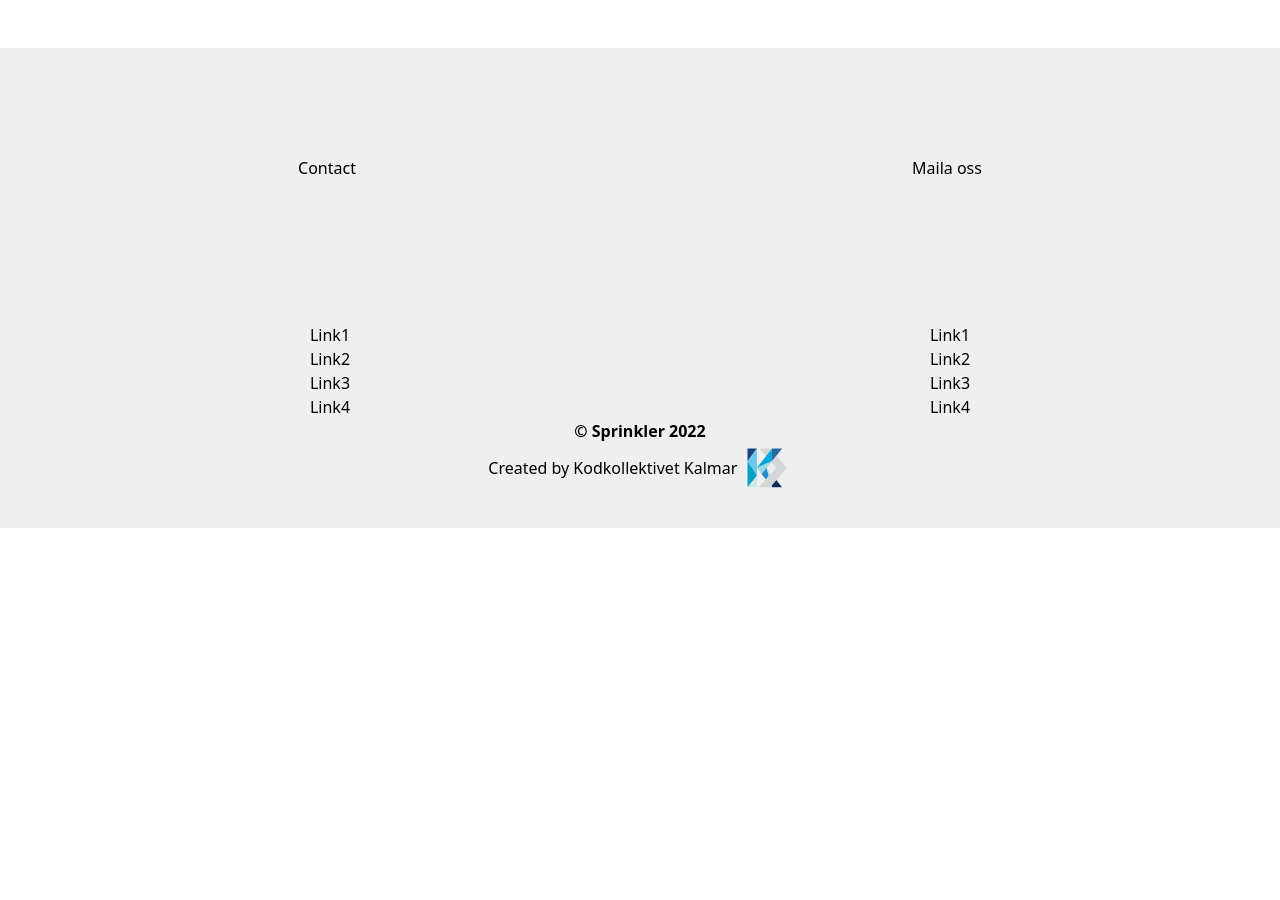
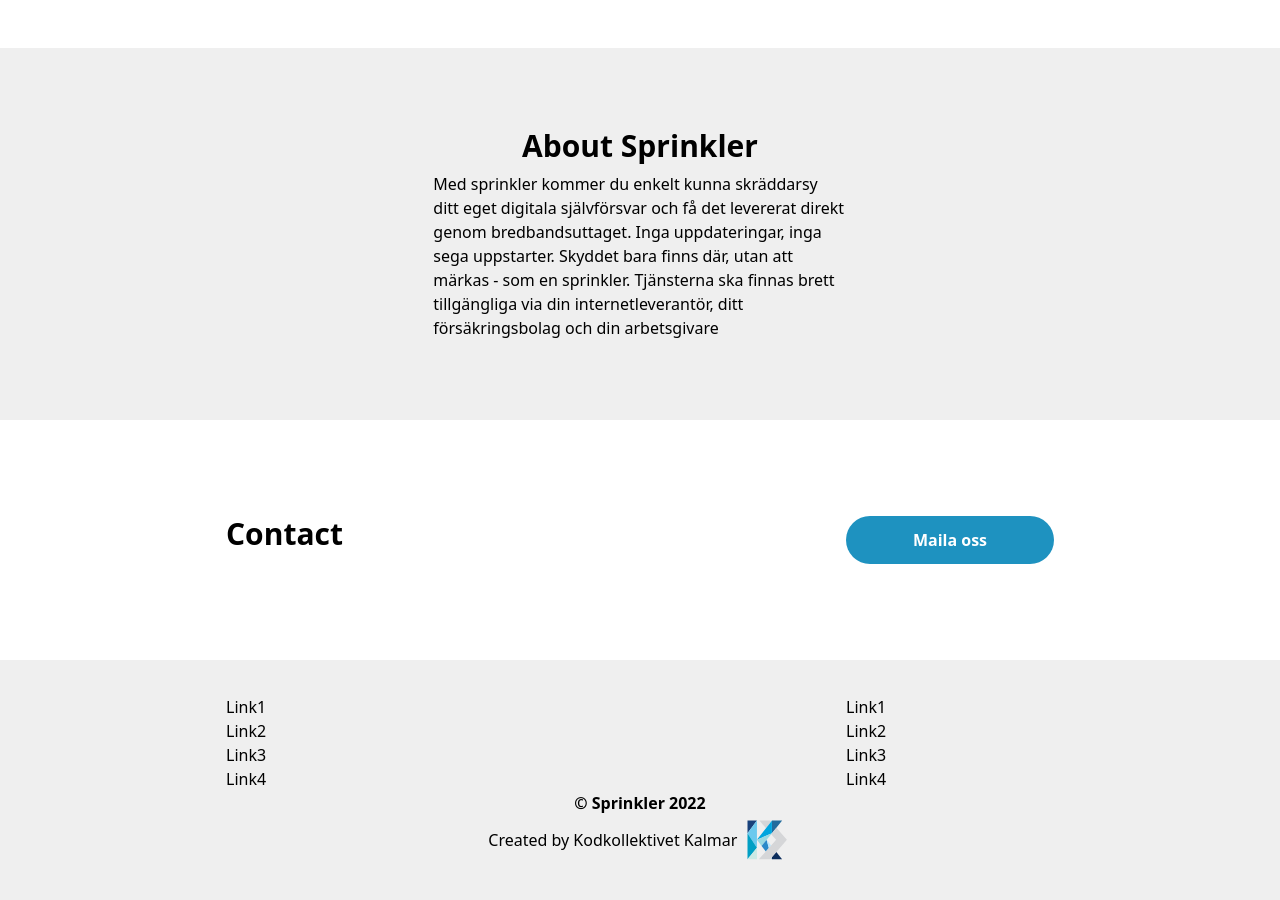
Before and after one commit to LeMunter/kodkoll, a website built with webpack: page dist/index.html in a window 1280 px wide. Shown: the part 1220-2120 px from the top of the page. Before the commit the page ends 1748 px from the top, so only its background shows below. Built offline with nearby package versions, Linux system fonts and the light colour scheme.

Commit message:
added about and contact sectionä

```diff
--- a/dist/index.html
+++ b/dist/index.html
@@ -84,22 +84,33 @@
         </div>
       </div>
   </main>
-
-  <div class="footer w-full px-5 h-60 bg-[#efefef] flex flex-col justify-center">
-    <div class="flex justify-around">
-      <div>Contact</div>
-      <div>Maila oss</div>
+  <div class="bg-brand-gray flex justify-center px-5 pt-20 pb-20">
+    <div class="sm:w-3/4 md:w-2/3 xl:w-1/3 justify-center">
+      <div class="text-3xl font-semibold text-center">
+        About Sprinkler
+      </div>
+      <div class="mt-2">
+        Med sprinkler kommer du enkelt kunna skräddarsy ditt eget digitala självförsvar och få det levererat direkt genom bredbandsuttaget. Inga uppdateringar, inga sega uppstarter. Skyddet bara finns där, utan att märkas - som en sprinkler. Tjänsterna ska finnas brett tillgängliga via din internetleverantör, ditt försäkringsbolag och din arbetsgivare
+      </div>
     </div>
   </div>
-  <div class="footer w-full px-5 h-60 bg-[#efefef] flex flex-col justify-center">
+  <div class="bg-brand-white w-full px-5 h-60 flex flex-col justify-center">
     <div class="flex justify-around">
-      <ul>
+      <h3 class="text-3xl font-semibold w-52">Contact</h3>
+      <div>
+        <button class="text-brand-white hero-button bg-brand-blue w-52">Maila oss</button>
+      </div>
+    </div>
+  </div>
+  <div class="bg-brand-gray w-full px-5 h-60 flex flex-col justify-center">
+    <div class="flex justify-around">
+      <ul class="w-52">
         <li>Link1</li>
         <li>Link2</li>
         <li>Link3</li>
         <li>Link4</li>
       </ul>
-      <ul>
+      <ul class="w-52">
         <li>Link1</li>
         <li>Link2</li>
         <li>Link3</li>
```
